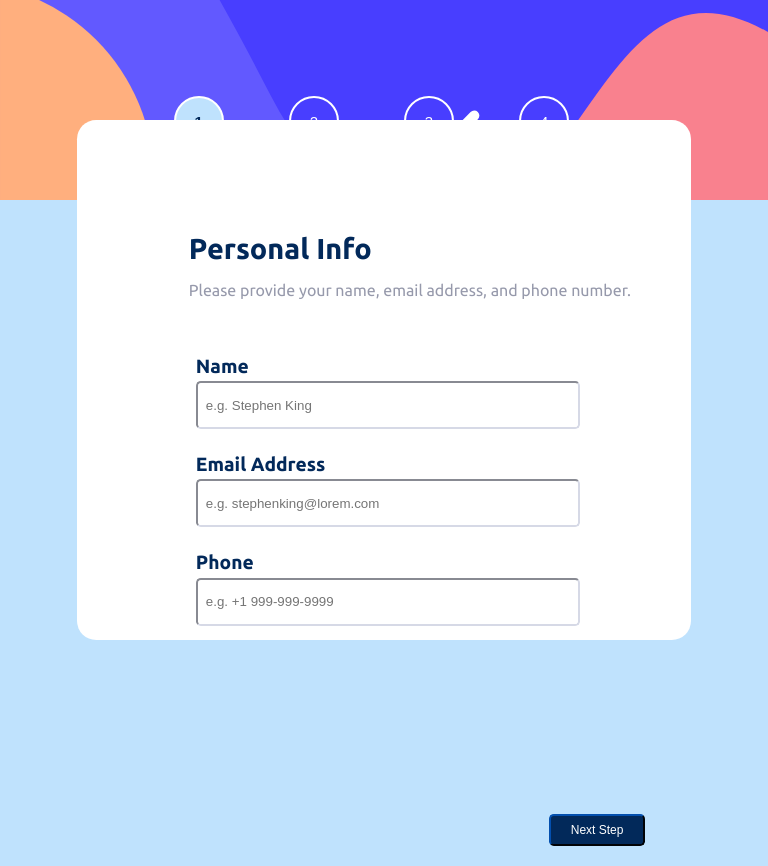
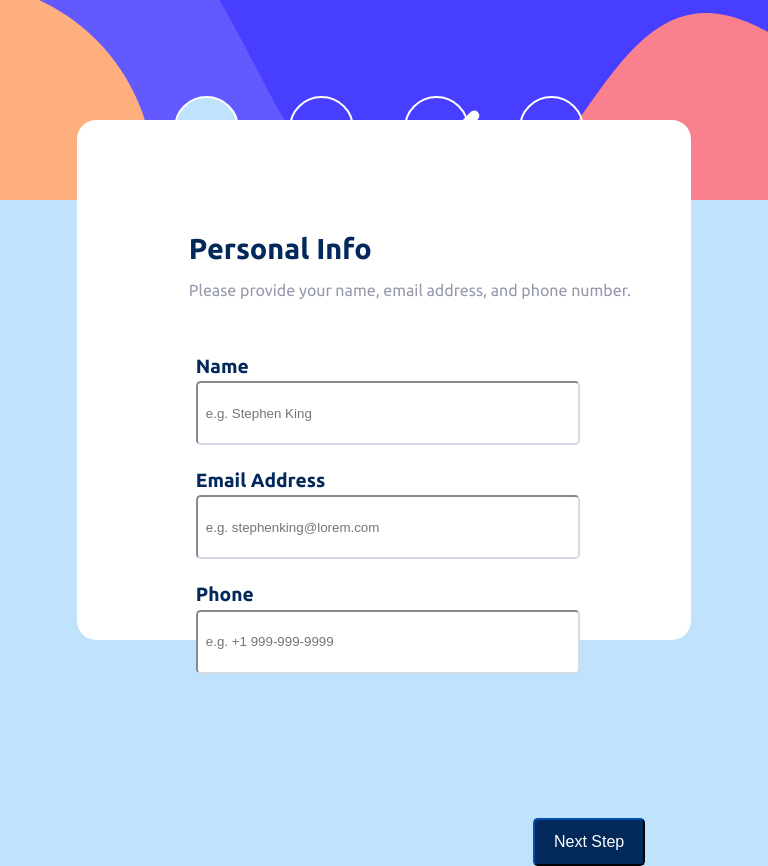
Before and after one commit to mnavai/multistepsform-reactapp, a React (Create React App) app: page / in a window 768 px wide. Built offline with nearby package versions, Linux system fonts and the light colour scheme; no server answers.

Commit message:
fixing the issues with cards

```diff
--- a/src/components/Button/Button.css
+++ b/src/components/Button/Button.css
@@ -33,3 +33,9 @@
 .btn.single-btn{
     justify-content: flex-end;
 }
+@media screen and (min-width:579px) and (max-width: 1180px) {
+    .btn-goback {
+        font-size: 16px;
+        width: 4rem;
+    }
+}
--- a/src/components/Card/Card.css
+++ b/src/components/Card/Card.css
@@ -42,6 +42,10 @@
     color: hsl(231, 11%, 63%);
     font-size: 14px;
 }
+.free-deal{
+    font-size: .7rem;
+    color: hsl(213, 96%, 18%);
+}
 /* Tablet view */
 @media screen and (min-width:579px) and (max-width: 1180px) {
     .card-group {
@@ -67,6 +71,7 @@
         height: 65px;
         padding-top: .1rem;
         padding-bottom: .1rem;
+        margin-left: 1rem;
     }
     .text-group {
         margin: auto 1rem auto 1rem;
@@ -76,6 +81,10 @@
     }
     .card-text{
         font-size: 1.1rem;
+    }
+    .free-deal {
+        font-size: 1rem;
+        color: hsl(213, 96%, 18%);
     }
 }
 @media screen and (max-width:578px) {
--- a/src/components/Card/Card.jsx
+++ b/src/components/Card/Card.jsx
@@ -15,7 +15,7 @@ const Card = ({src, altText, label, price, onClick, selectedCard, id}) => {
             <div className="text-group">
                 <h5 className="card-label-text">{label}</h5>
                 <p className="card-text">{price}</p>
-                {toggleSelection === "Yearly" && <p className='free-deal'>Two months free</p>}
+                {toggleSelection === "Yearly" && <p className='free-deal'>2 months free</p>}
             </div>
         </div>
     );
--- a/src/components/Form/Form.css
+++ b/src/components/Form/Form.css
@@ -22,6 +22,11 @@
         height: 90vh;
         margin-left: auto;
         margin-right: auto;
+    }
+    .btn {
+        width: 7rem;
+        height: 3rem;
+        font-size: 16px;
     }
 }
 @media screen and (max-width:578px) {
--- a/src/components/Input/Input.css
+++ b/src/components/Input/Input.css
@@ -38,7 +38,10 @@
     }
     .form-input {
         width: 50vw;
-        height: 3rem;
+        height: 4rem;
+    }
+    .form-input-error {
+        height: 4rem;
     }
     .field-group {
         width: 50vw;
--- a/src/components/MainWrapper/MainWrapper.css
+++ b/src/components/MainWrapper/MainWrapper.css
@@ -162,7 +162,7 @@
     .single-btn {
         display: flex;
         justify-content: flex-end;
-        margin-top: 9.8rem;
+        margin-top: 7rem;
         margin-right: 0;
         width: 58.5vw;
     }
--- a/src/components/SidebarLink/SidebarLink.css
+++ b/src/components/SidebarLink/SidebarLink.css
@@ -32,7 +32,6 @@
     color: hsl(213, 96%, 18%);
     font-weight: bold;
 }
-
 .nav-heading{
     color: hsl(231, 11%, 63%);
 }
@@ -44,28 +43,24 @@
         margin-left: auto;
         margin-right: auto;
     }
-
     ul {
         display: flex;
         justify-content: center;
         margin-left: auto;
         margin-right: auto;
     }
-
     .list-item-info {
         display: none;
         padding: .2rem;
     }
-
     .list-items {
         margin-top: 5rem;
         padding: 0;
         width: 15vw;
     }
-
     .circle-icon {
-        width: 50px;
-        height: 50px
+        width: 65px;
+        height: 65px;
     }
 }
 
@@ -82,7 +77,6 @@
         display: none;
         padding: .2rem;
     }
-
     .list-items {
         padding: 0;
         width: 15vw;
@@ -92,5 +86,4 @@
         width: 40px;
         height: 40px
     }
-
 }
```
